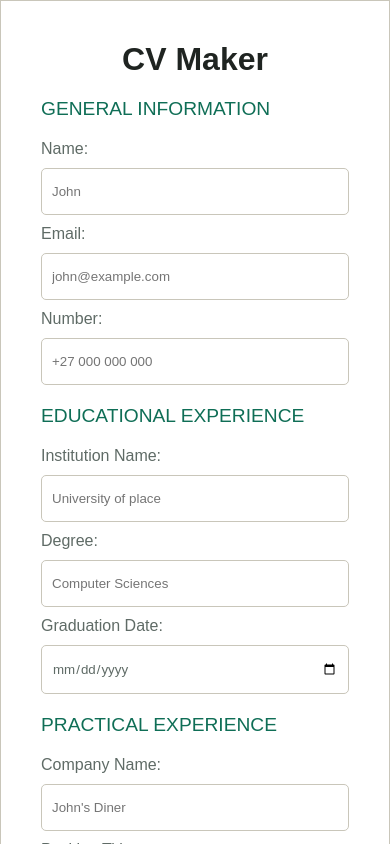
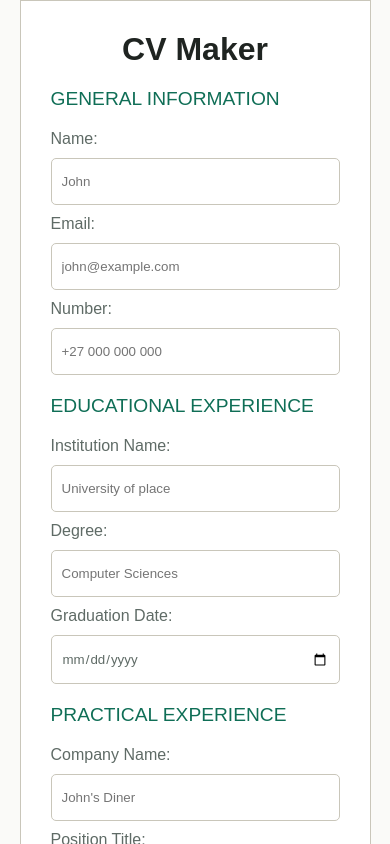
Before and after one commit to Olly-Codes/cv-maker, a React (Vite) app: page / in a window 390 px wide. Shown: the top 844 px of the page. Built offline with nearby package versions, Linux system fonts and the light colour scheme.

Commit message:
style: add mobile responsivenss for form and preview

```diff
--- a/src/styles/styles.css
+++ b/src/styles/styles.css
@@ -168,3 +168,10 @@ label {
 .duration-wrapper .date {
     color: var(--color-text-secondary);
 }
+
+@media only screen and (max-width: 768px) {
+    .cv-form, .cv-container-submitted {
+        width: 90%;
+        padding: 30px;
+    }
+}
```
